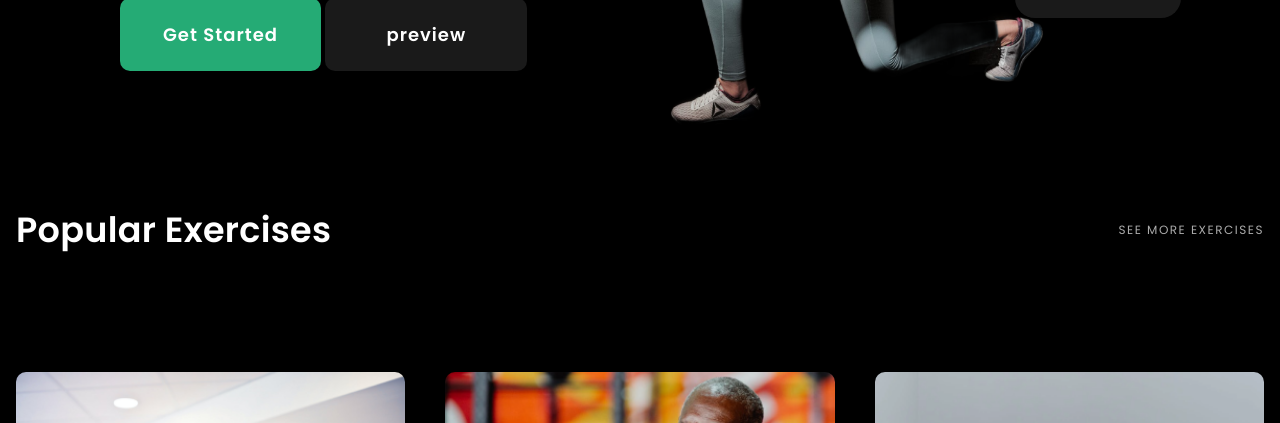
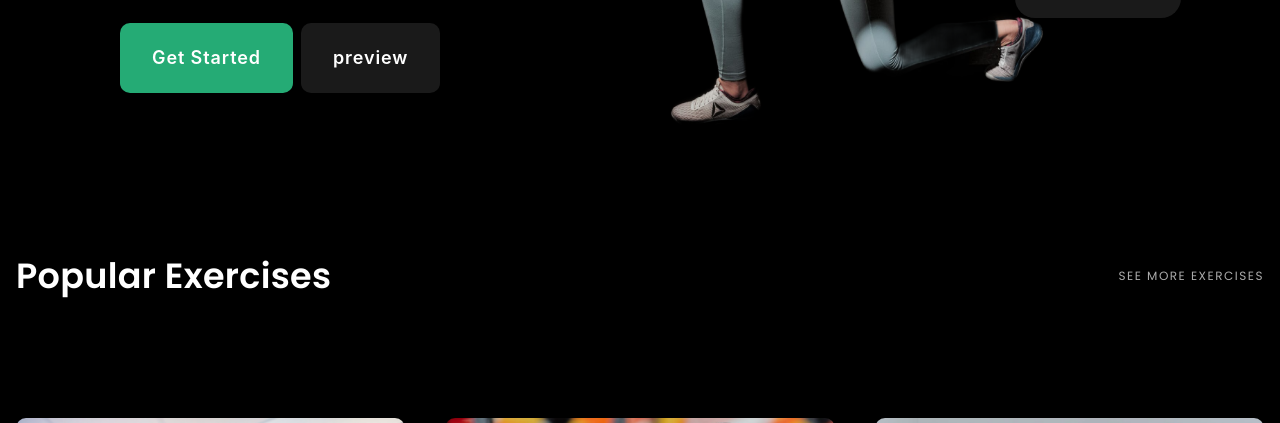
Before and after one commit to MisterrXray/cardio, a website: page src/index.html in a window 1280 px wide. Shown: the part 677-1100 px from the top of the page. Drawn offline with nearby package versions, Linux system fonts and the light colour scheme; files that its build step writes are made by us from their sources; files whose address does not match are found by name.

Commit message:
add buttons styles

```diff
--- a/src/index.html
+++ b/src/index.html
@@ -58,8 +58,8 @@
                                           elit, sed do eiusmod tempor incididunt ut labore et dolore magna aliqua.
                                     </div>
                                     <div class="promo__block--text">
-                                          <a href="#" class="started">Get Started</a>
-                                          <a href="#" class="preview">preview</a>
+                                          <a href="#" class="button">Get Started</a>
+                                          <a href="#" class="button button--dark">preview</a>
                                     </div>
 
                               </div>
--- a/src/sass/blocks/_promo.scss
+++ b/src/sass/blocks/_promo.scss
@@ -13,6 +13,12 @@
     min-width: 20.5625rem;
     gap: 1rem;
 
+    &--text {
+      grid-column: 3 span;
+      display: flex;
+      gap: 0.5rem;
+      flex-wrap: wrap;
+    }
   }
 
   &__link {
@@ -202,5 +208,4 @@
 
     }
   }
-
 }
--- /dev/null
+++ b/src/sass/components/_button.scss
@@ -0,0 +1,36 @@
+.button {
+	padding: 1.5rem 2rem;
+	font-size: 1.125rem;
+	font-weight: 600;
+	line-height: 1.375rem;
+	letter-spacing: 0.05em;
+	color: #FFF;
+	background-color: #25AB75;
+	border-radius: 0.625rem;
+	overflow: hidden;
+	transition: background-color 0.3s ease;
+
+	&:not(.button--dark):hover {
+		background-color: #31ca8d;
+	}
+
+	&--dark {
+		position: relative;
+		background-color: #000;
+
+		&::before {
+			content: "";
+			position: absolute;
+			top: 0;
+			left: 0;
+			width: 100%;
+			height: 100%;
+			background-color: rgba(255, 255, 255, 0.1);
+			transition: background-color 0.3s ease;
+		}
+
+		&:hover::before {
+			background-color: rgba(255, 255, 255, 0.2);
+		}
+	}
+}
--- a/src/sass/style.scss
+++ b/src/sass/style.scss
@@ -41,6 +41,7 @@ body {
 
 }
 
+@import './components/button';
 @import './blocks/header';
 @import './blocks/promo';
 @import './blocks/popular';
```
Also changed, not shown: dist/css/style.min.css, dist/index.html.
